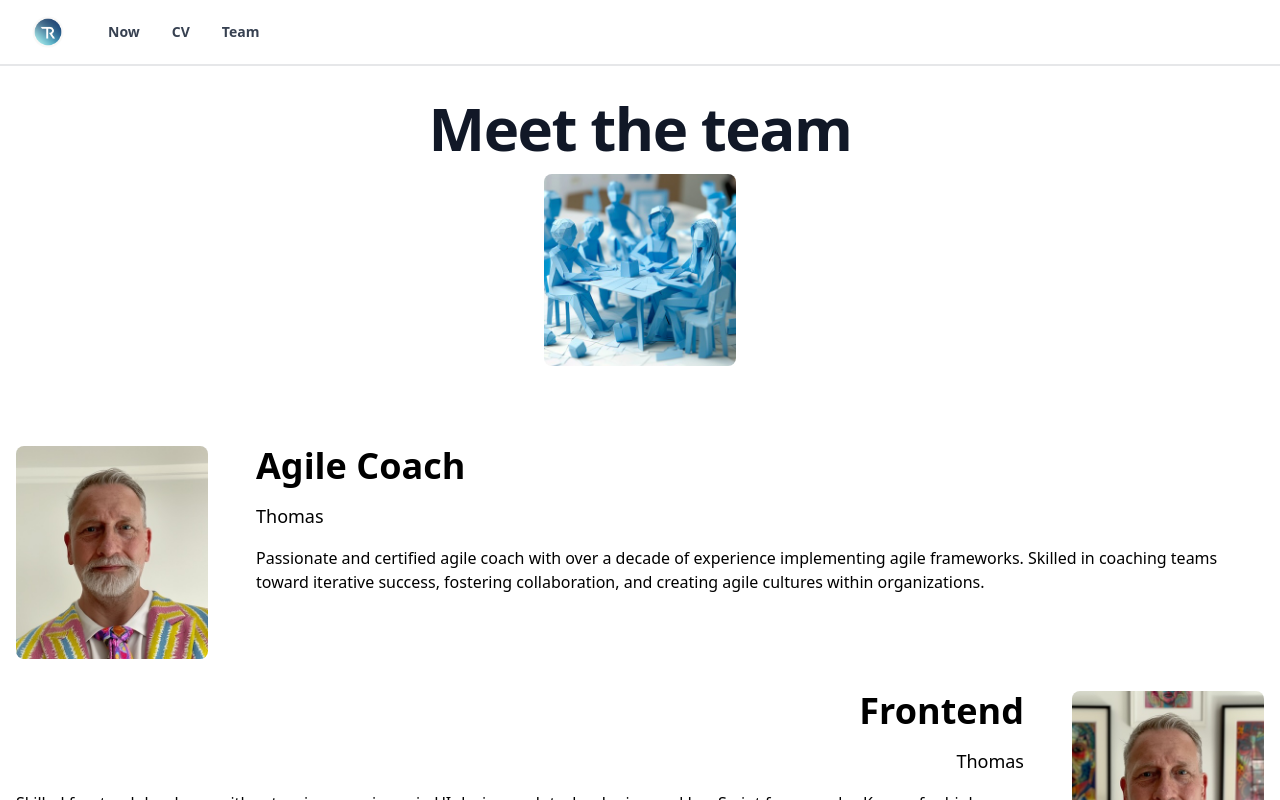
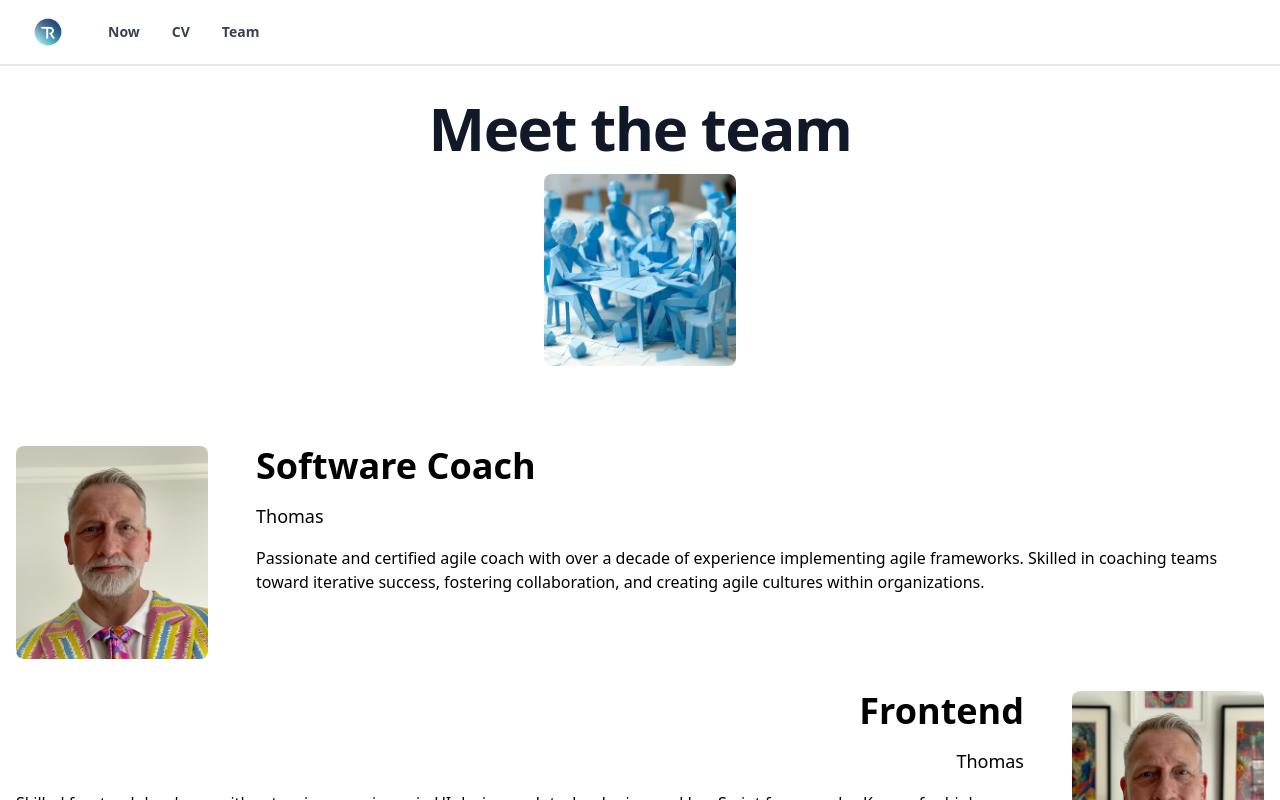
Before and after one commit to ringling/nuxt_ringling_info, a Nuxt app: page /team in a window 1280 px wide. Shown: the top 800 px of the page. Built offline with nearby package versions, Linux system fonts and the light colour scheme.

Commit message:
Title change to software coach

```diff
--- a/pages/team.vue
+++ b/pages/team.vue
@@ -14,7 +14,7 @@
             <img src="/img/agile_coach.jpg" class="lg:w-48 md:w-48 w-32 rounded-lg mr-12">
           </div>
           <div class="flex-initial">
-            <div class="text-4xl font-extrabold text-black">Agile Coach</div>
+            <div class="text-4xl font-extrabold text-black">Software Coach</div>
             <div class="text-lg font-light text-black my-4">Thomas</div>
             Passionate and certified agile coach with over a decade of experience implementing agile frameworks. Skilled in coaching teams toward iterative success, fostering collaboration, and creating agile cultures within organizations.
           </div>
```
